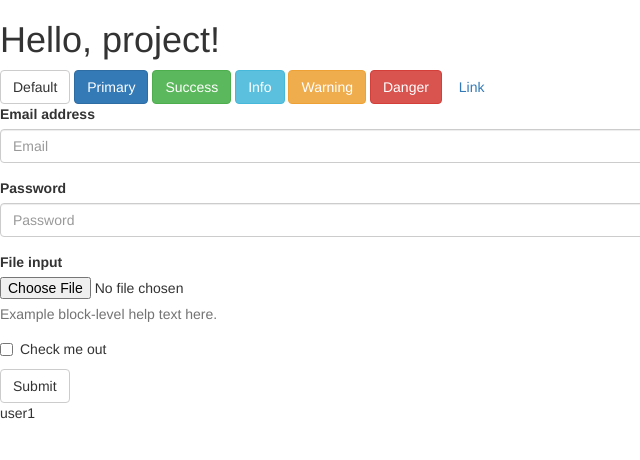
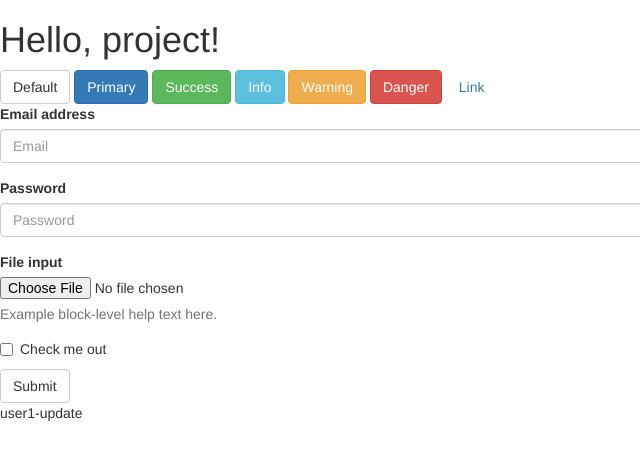
Before and after one commit to ycmind/HelloProject, a plain HTML site: page index.html in a window 1280 px wide. Shown: the full height of the page, 0-640 px from the left. Drawn offline with nearby package versions, Linux system fonts and the light colour scheme.

Commit message:
user1 수정

```diff
--- a/index.html
+++ b/index.html
@@ -55,6 +55,6 @@
 	  <button type="submit" class="btn btn-default">Submit</button>
 	</form>
 
-user1
+user1-update
 </body>
 </html>
```
